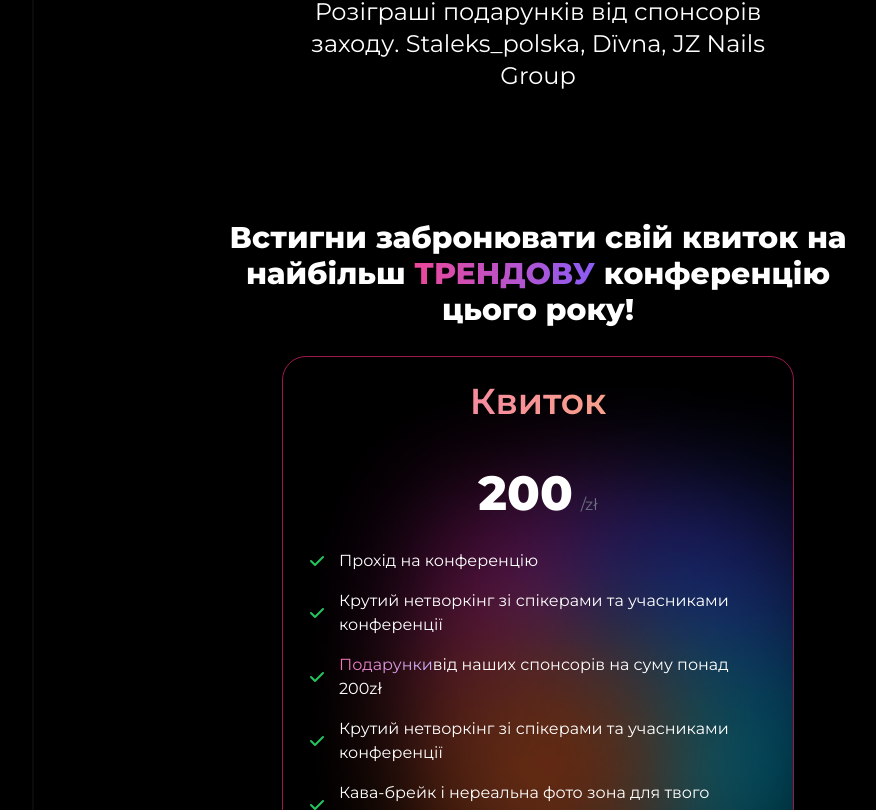
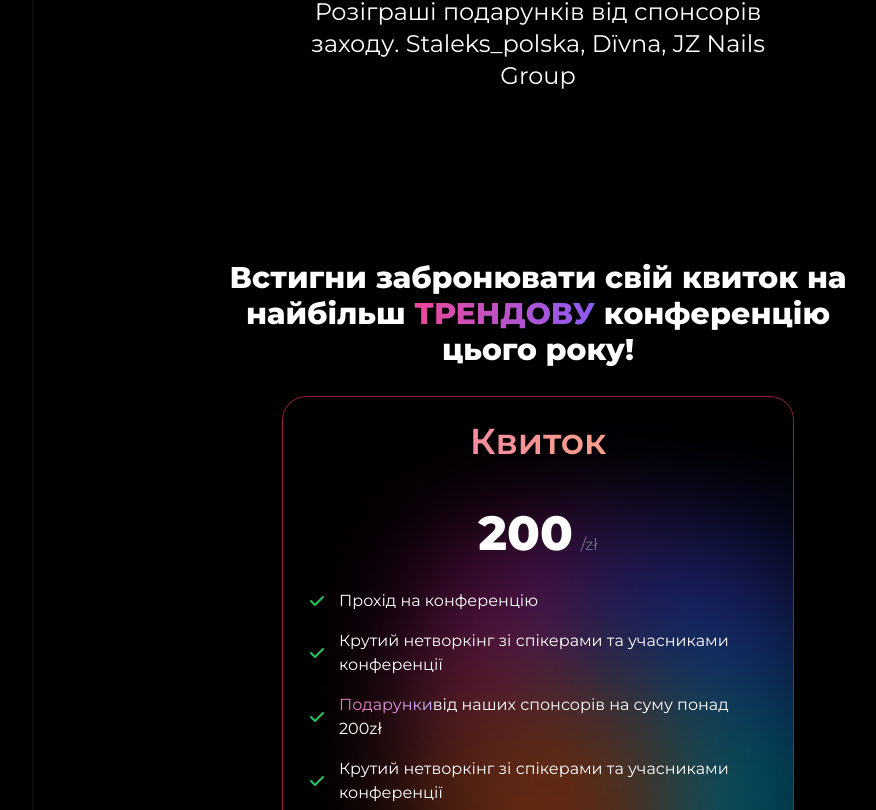
Before and after one commit to serhiihaniuk/instatalks, a Next.js app: page / in a window 1280 px wide. Shown: the part 3390-4200 px from the top of the page, without its empty margins (114-990 px from the left). Built offline with nearby package versions, Linux system fonts and the light colour scheme.

Commit message:
fix sticky

```diff
--- a/src/app/page.tsx
+++ b/src/app/page.tsx
@@ -1,7 +1,5 @@
 /* eslint-disable react/no-unescaped-entities */
 import Card from "~/components/card";
-import Line from "~/components/line";
-import GoogleMap from "~/components/map";
 import Image from "next/image";
 import { cn, formatSubscribers } from "~/utils";
 import { PricingCardVIP } from "~/components/pricing-card";
@@ -18,7 +16,7 @@ export default function HomePage() {
         backgroundRepeat: "no-repeat",
         backgroundPosition: "bottom",
       }}
-      className="w-max-[100vw] relative flex min-h-screen flex-col items-center justify-center overflow-hidden pb-6 text-white "
+      className="w-max-[100vw] relative flex min-h-screen flex-col items-center justify-center pb-6 text-white "
     >
       <div className="pointer-events-none fixed inset-0">
         <div
@@ -63,10 +61,7 @@ export default function HomePage() {
         </section>
 
         <TracingBeam className="pl-6">
-          <section
-            id="details"
-            className="container grid grid-cols-[1fr] gap-2"
-          >
+          <section id="details" className="container relative">
             <div className="relative grid grid-flow-row gap-5 pl-4 md:grid-cols-2">
               <div className="flex max-w-[320px] flex-col gap-2 self-start md:sticky md:top-8 md:max-w-[500px]">
                 <h2 className="mb-5 text-start text-3xl font-bold md:text-4xl">
@@ -184,7 +179,7 @@ export default function HomePage() {
           </section>
           <section
             id="book"
-            className="container relative flex flex-col items-center justify-center gap-7 md:py-20"
+            className="container relative mt-10 flex flex-col items-center justify-center gap-7 md:py-20"
           >
             <h2 className="block max-w-[720px] px-5 text-center text-3xl font-extrabold md:text-3xl">
               Встигни забронювати свій квиток на найбільш{" "}
```
